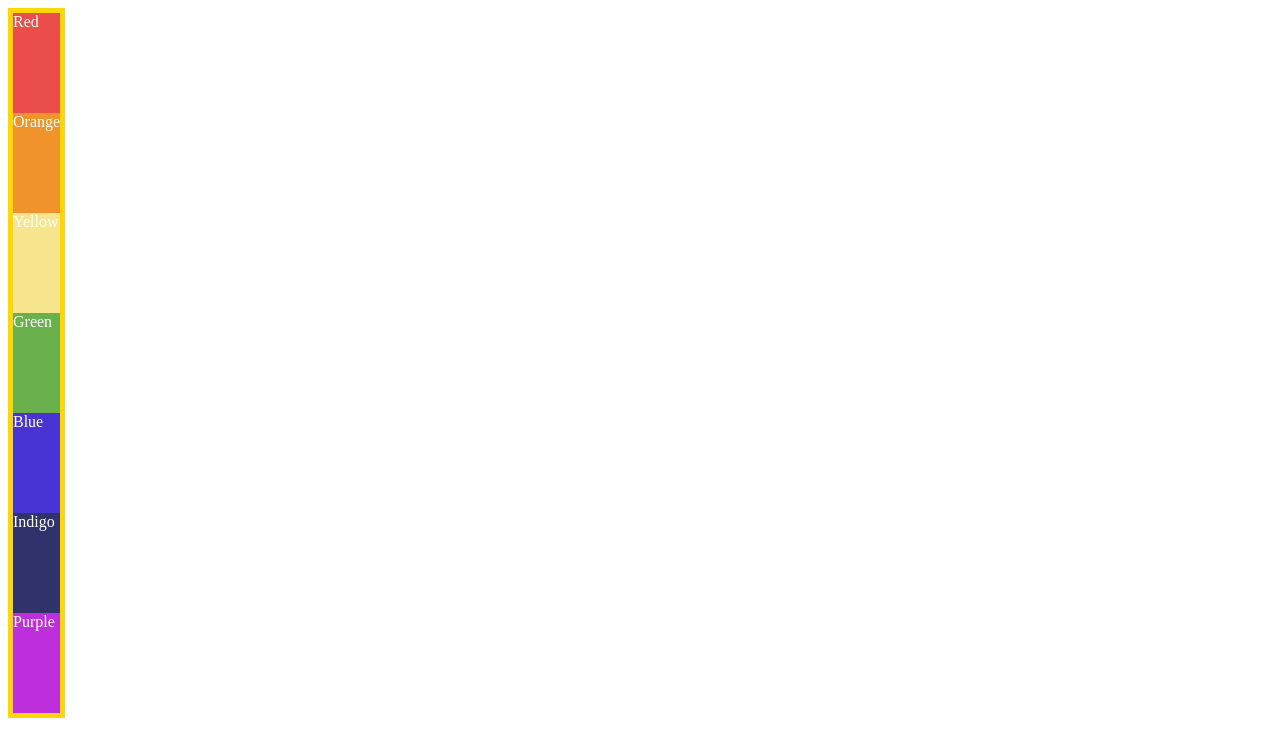
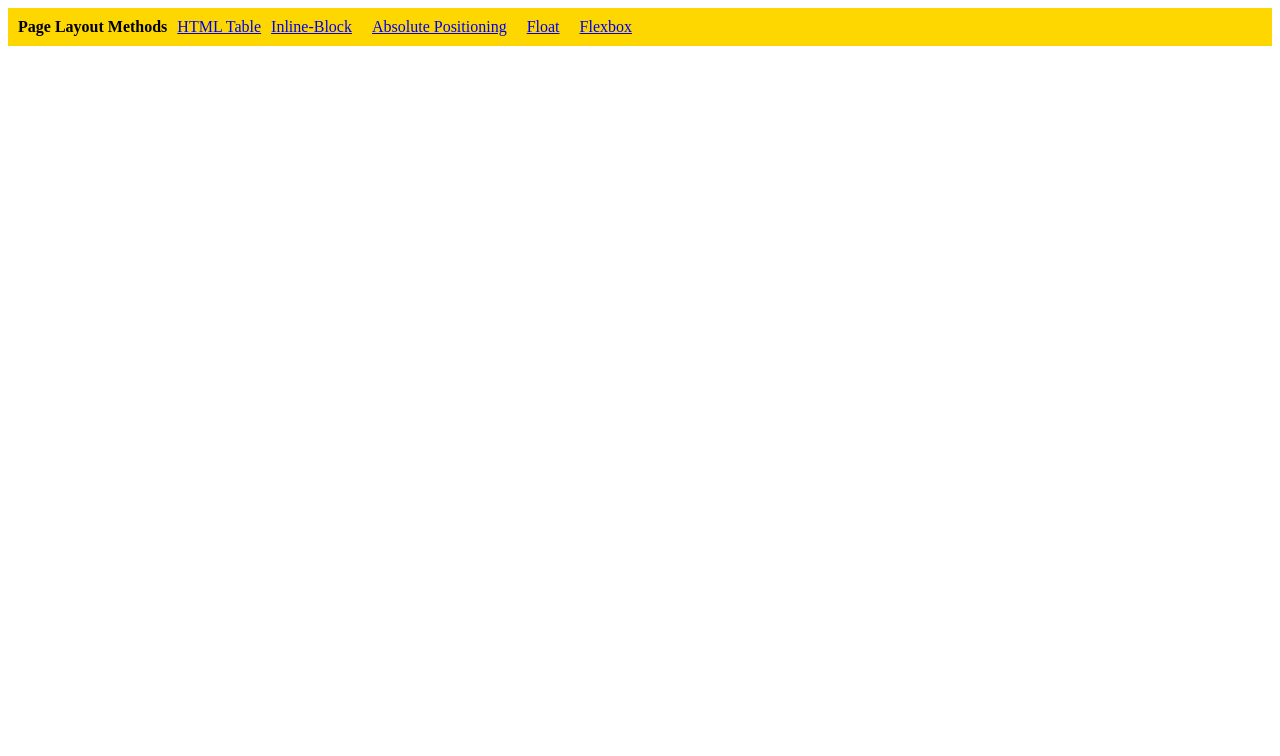
Before and after one commit to SAMARTH-HERE/LEARN_CSS, a plain HTML site: page index.html in a window 1280 px wide. Drawn offline with Linux system fonts and the light colour scheme.

Commit message:
Add files via upload

```diff
--- a/index.html
+++ b/index.html
@@ -4,52 +4,39 @@
 <head>
   <meta charset="UTF-8">
   <meta name="viewport" content="width=device-width, initial-scale=1.0">
-  <title>Flex Direction</title>
-  <!-- HINT:
-  https://developer.mozilla.org/en-US/docs/Web/CSS/Universal_selectors
-  https://developer.mozilla.org/en-US/docs/Learn/CSS/Building_blocks/Selectors/Combinators
-  -->
+  <title>Column Layout Methods</title>
   <style>
-    .container {
-      color: white;
-      border: 5px solid gold;
-      display: inline-flex;
-      flex-direction: column;
+    p {
+      padding: 0;
+      margin: 0;
+      font-weight: 700;
     }
 
-      .container > *{
-        flex-basis: 100px;
-      }
+    li {
+      list-style: none;
+    }
 
+    .container {
+      display: flex;
+      gap: 10px;
+      padding: 10px;
+      background-color: gold;
+    }
 
-    /*
-Select all the elements that are the direct
-children of the .container class.
-    */
-
-
-
-    .red {background-color: #eb4d4b;}
-    .orange {background-color: #f0932b;}
-    .yellow {background-color: #f6e58d;}
-    .green {background-color: #6ab04c;}
-    .blue {background-color: #4834d4;}
-    .indigo {background-color: #30336b;}
-    .purple {background-color: #be2edd;}
   </style>
 </head>
 
 <body>
   <div class="container">
-    <div class="red">Red</div>
-    <div class="orange">Orange</div>
-    <div class="yellow">Yellow</div>
-    <div class="green">Green</div>
-    <div class="blue">Blue</div>
-    <div class="indigo">Indigo</div>
-    <div class="purple">Purple</div>
+    <p>Page Layout Methods</p>
+
+    <li><a href="./html-table.html">HTML Table</a></li>
+    <li><a href="./inline-block.html">Inline-Block</li>
+    <li><a href="./absolute-position.html">Absolute Positioning</li>
+    <li><a href="./float.html">Float</li>
+    <li><a href="./flex.html">Flexbox</li>
+
   </div>
-
 </body>
 
 </html>
```
